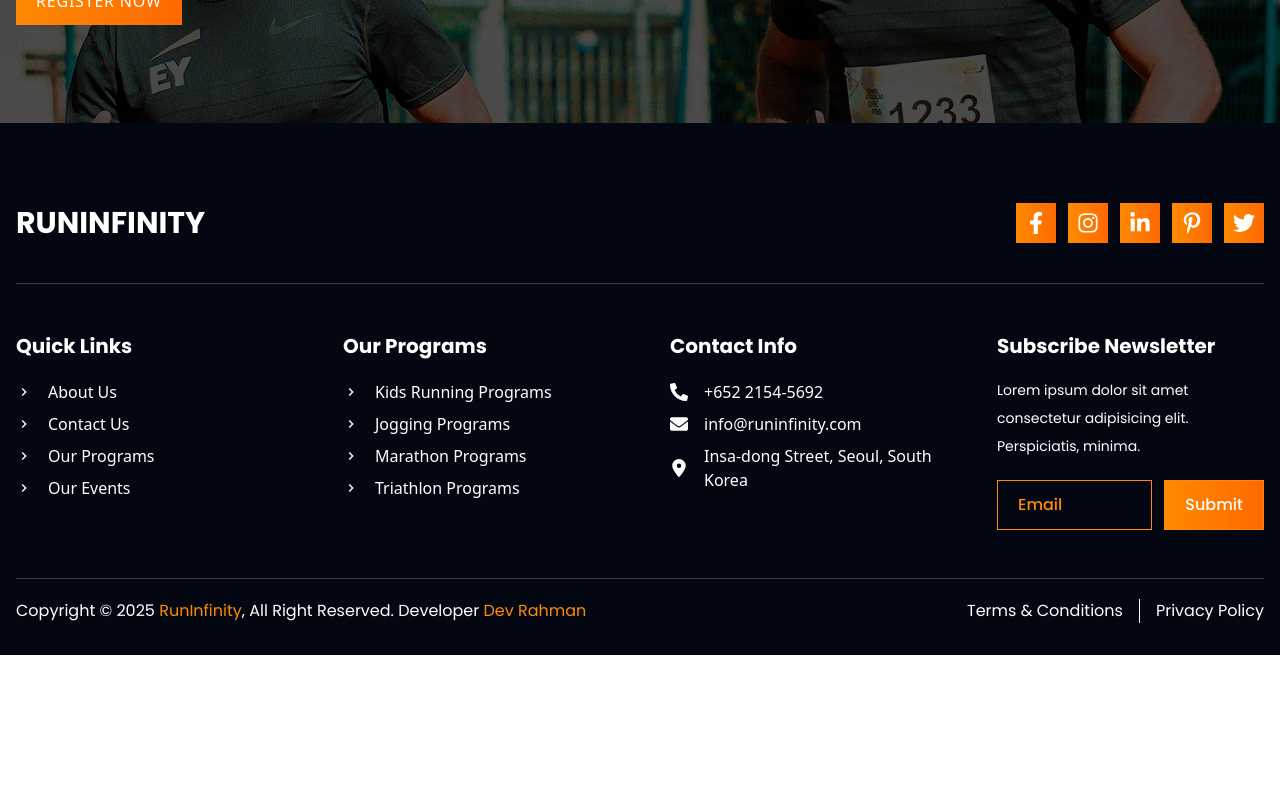
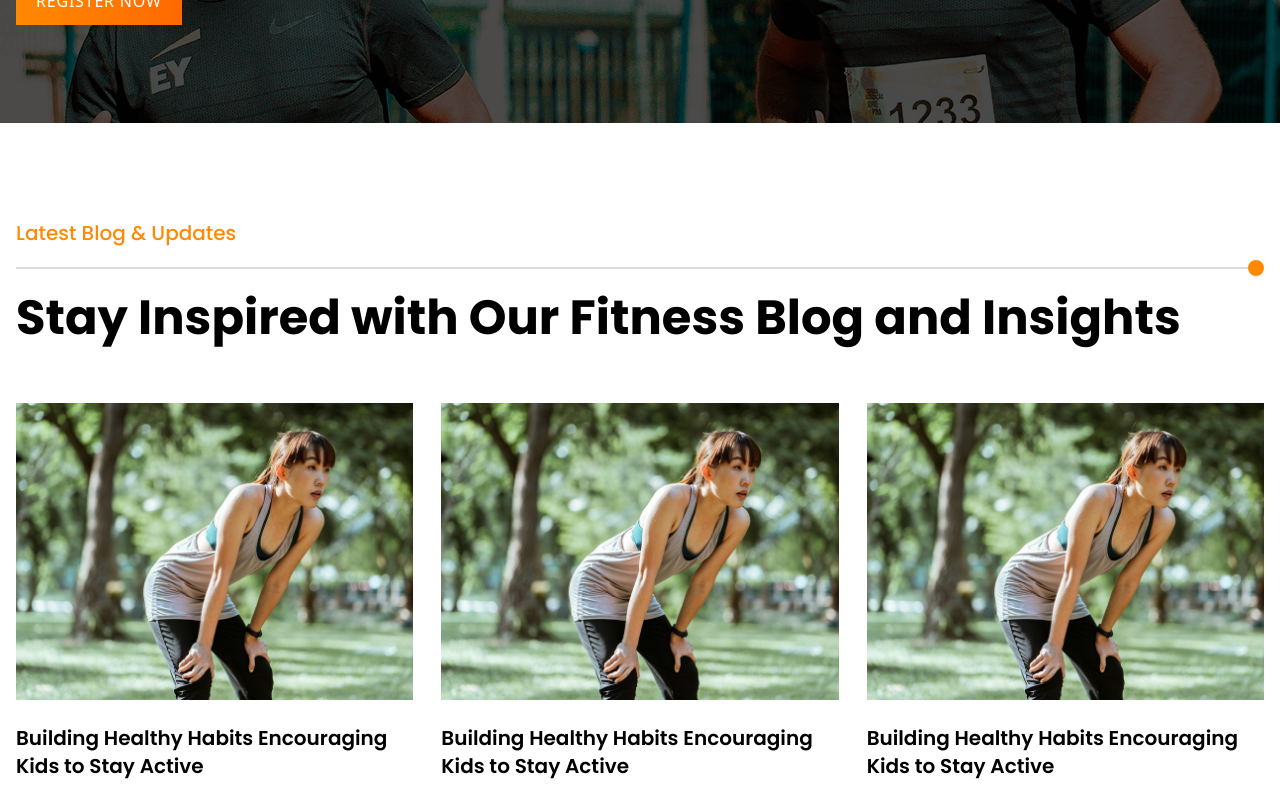
Before and after one commit to devrakibulrahman/runInfinity-client, a React (Vite) app: page /marathons in a window 1280 px wide. Shown: the part 2500-3290 px from the top of the page. Before the commit the page ends 3155 px from the top, so only its background shows below. Built offline with nearby package versions, Linux system fonts and the light colour scheme.

Commit message:
added blog section in the marathon page

```diff
--- a/src/pages/MarathonPage.jsx
+++ b/src/pages/MarathonPage.jsx
@@ -26,9 +26,9 @@ const MarathonPage = () => {
                 <div className="w-full min-h-[200px]">
                     <SubscriptionSection></SubscriptionSection>
                 </div>
-                {/* <div className="w-full min-h-[200px]">
+                <div className="w-full min-h-[200px]">
                     <BlogSection></BlogSection>
-                </div> */}
+                </div>
             </div>
         </>
     );
```
